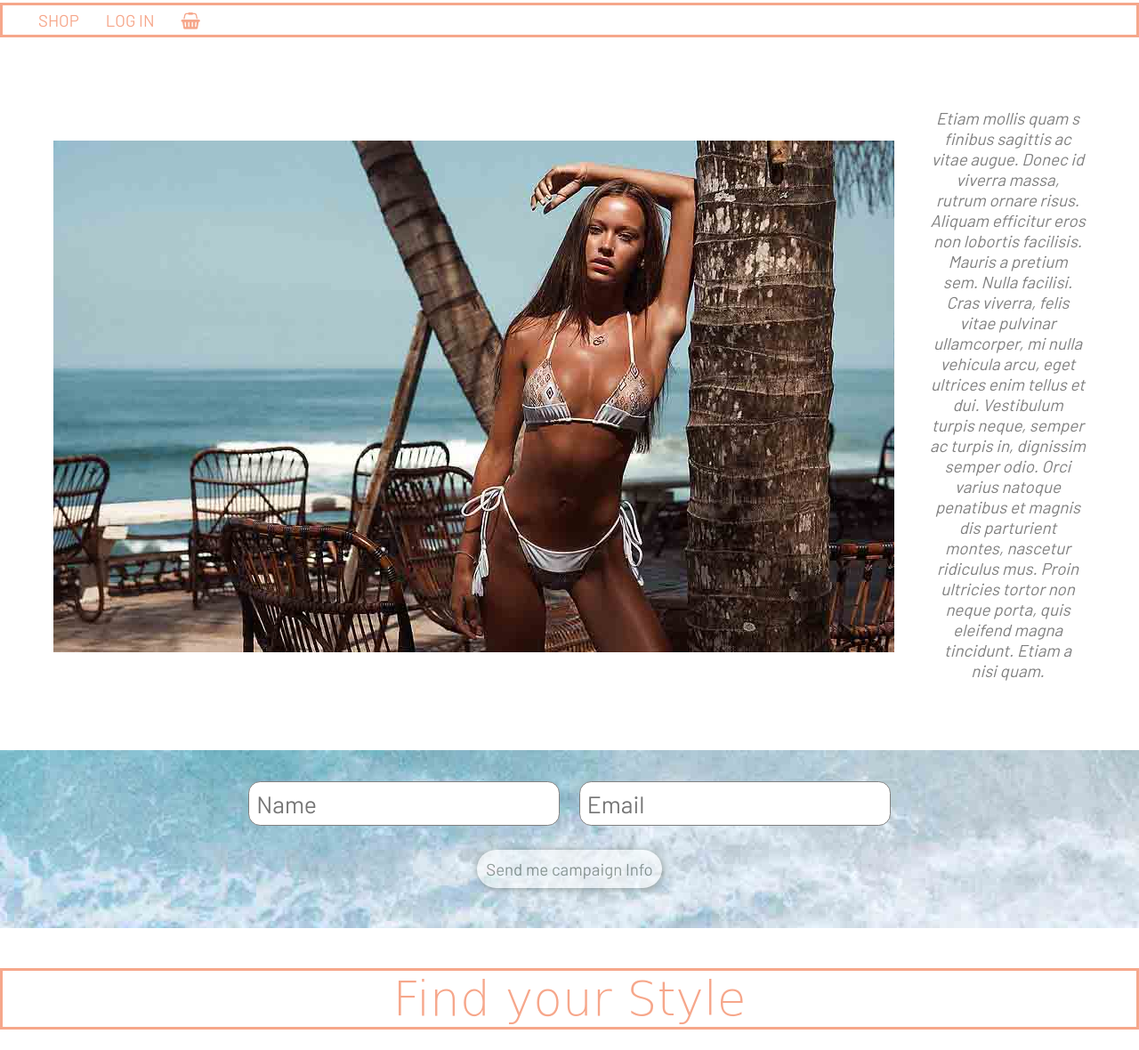
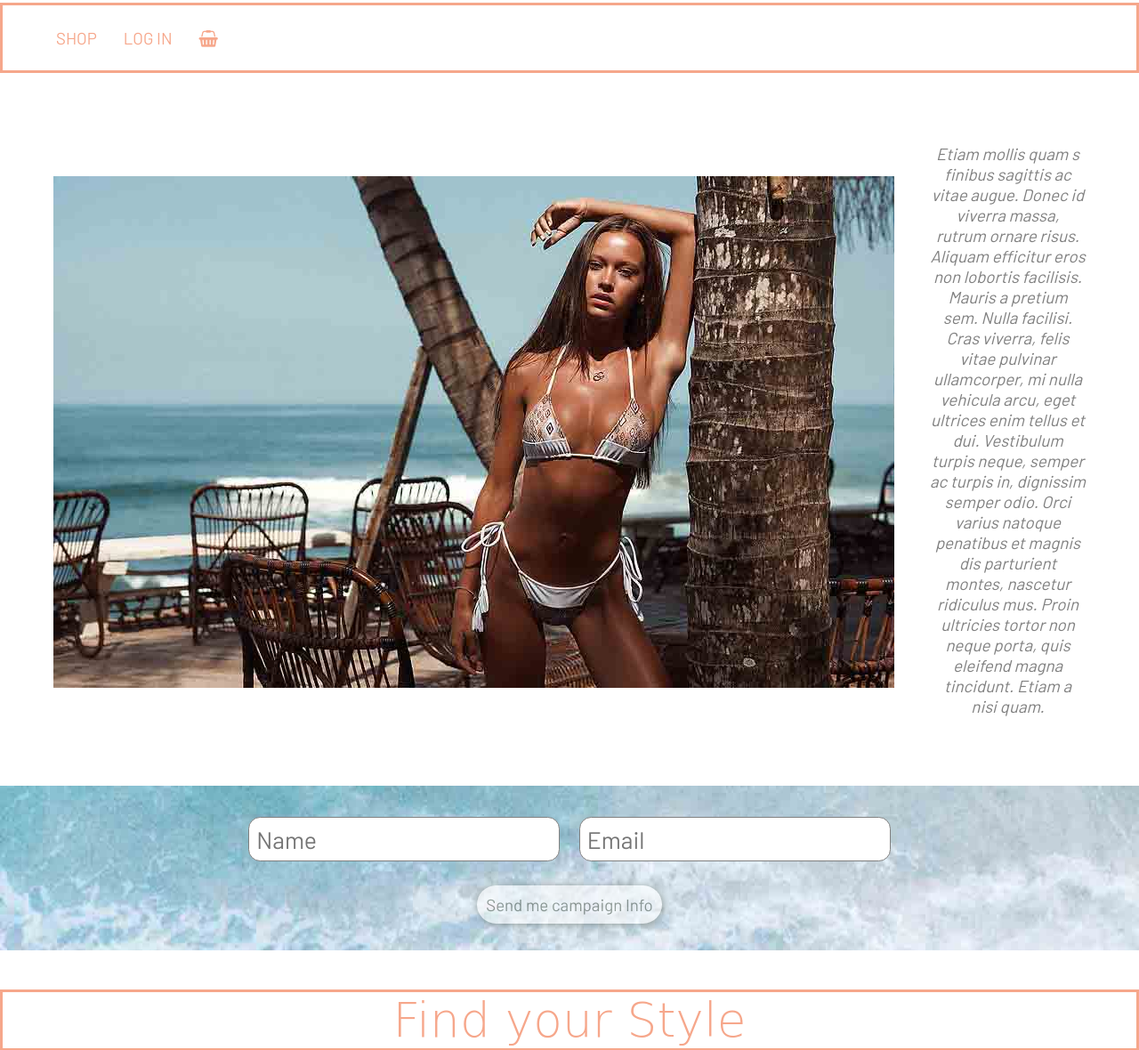
Before and after one commit to MalinBranne/APM_Inlamning1, a website: page app/index.html in a window 1280 px wide. Shown: the part 461-1641 px from the top of the page at 89% size. Drawn offline with Linux system fonts and the light colour scheme; a web font is replaced by a local one.

Commit message:
index changes

```diff
--- a/app/scss/modules/_headernav.scss
+++ b/app/scss/modules/_headernav.scss
@@ -75,6 +75,7 @@ text-decoration: none; }
 
 
             width: 100%;
+
             .navlabel {
                 display: none;
             }
@@ -82,7 +83,8 @@ text-decoration: none; }
         ul { display: block;
             display: flex;
             align-items: flex-end;
-            margin: 0px;
+            margin: 20px;
+
 
             li { margin-left: 0px;}
 
--- a/app/scss/modules/_herosection.scss
+++ b/app/scss/modules/_herosection.scss
@@ -1,13 +1,12 @@
-
-.border
-
-{  padding: 0px;
-    border: solid 3px #F6A78B;
+.border {
+  padding: 0px;
+  border: solid 3px #f6a78b;
 }
 
-    .heroimg
-    {
-        img{margin-top: 5px;}
+.heroimg {
+  img {
+    margin-top: 5px;
+  }
   p {
     padding: 10px;
     font-size: 0.5em;
@@ -17,7 +16,27 @@
 button {
   @extend %btn;
 }
+.form {
+  padding-top: 1em;
+  background: map-get($color-defs, form);
+  border: 5px solid map-get($color, bright);
+  text-align: center;
 
+  border: none;
+  background: url("../img/paralax.jpg");
+  height: auto;
+  padding-bottom: 30px;
+
+  /* Input fields */
+  input[type="text"] {
+    width: 250px;
+    padding: 0.3em;
+    margin: 0.3em;
+    border-radius: 0.5em;
+    border-style: none;
+    border: 1px solid grey;
+  }
+}
 
 @include respond-to("large") {
   .heroimg {
@@ -31,45 +50,15 @@
       padding: 20px;
     }
     p {
-
       padding: 20px;
       font-size: 0.7em;
-
     }
   }
-    }
-    @include respond-to("small") {
 
-    .form {
-        padding-top: 1em;
-        background: map-get($color-defs, form);
-        border: 5px solid map-get($color, bright);
-        text-align: center;
+  /* Replace border with image */
 
-        /* Input fields */
-        input[type="text"] {
-            width: 250px;
-            padding: 0.3em;
-            margin: 0.3em;
-            border-radius: 0.5em;
-            border-style: none;
-            border: 1px solid grey;
-        }
-
-        /* Desktop version */
-        @include respond-to("large") {
-            /* Replace border with image */
-            border: none;
-            background: url("../img/paralax.jpg");
-            min-height:200px ;
   /* Increase input field size */
-            input[type="text"] {
+  .form input[type="text"] {
     width: 350px;
   }
 }
-
-
-
-
-}
-    }
```
Also changed, not shown: app/css/styles.css. Lines whose indentation alone changed are shown as unchanged.
